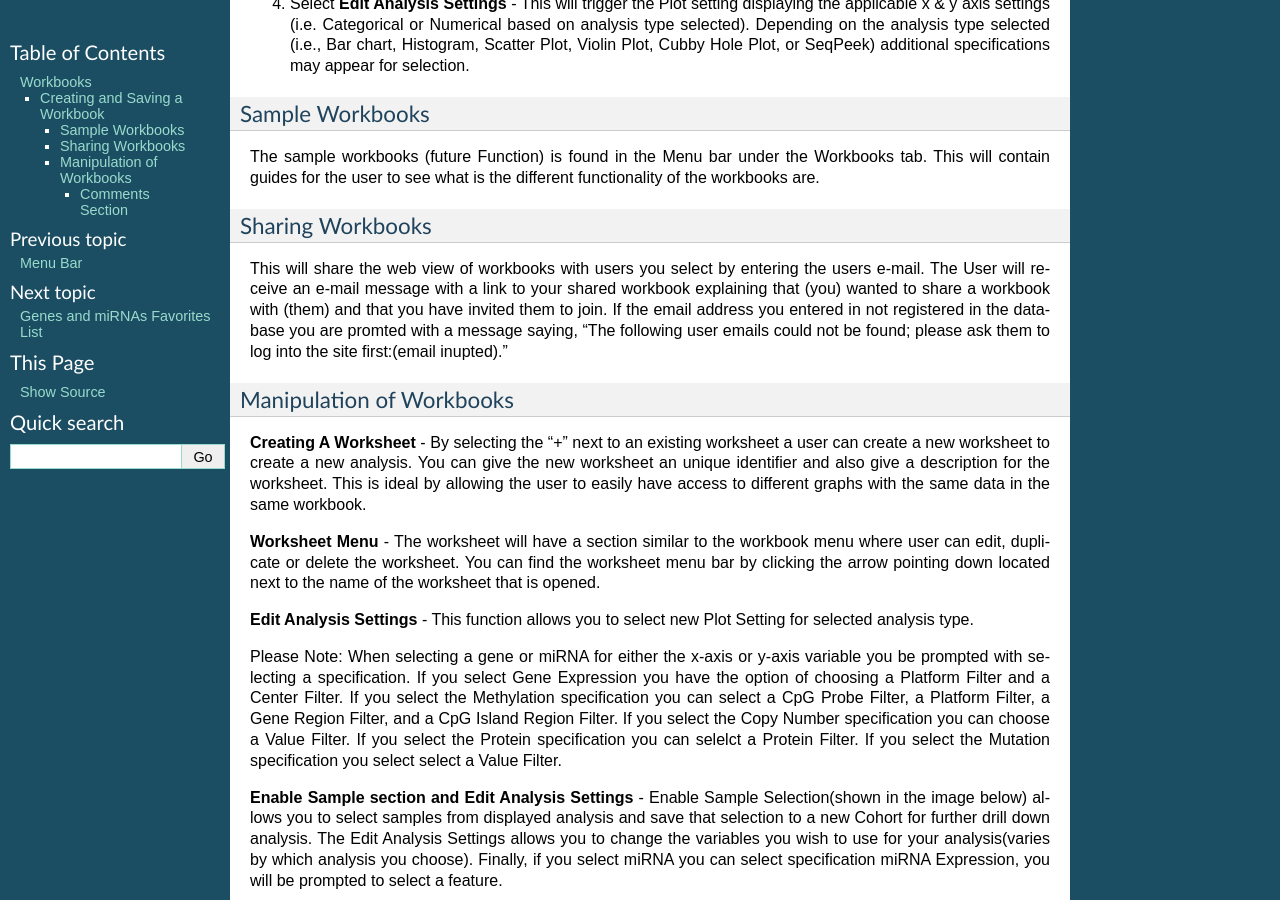
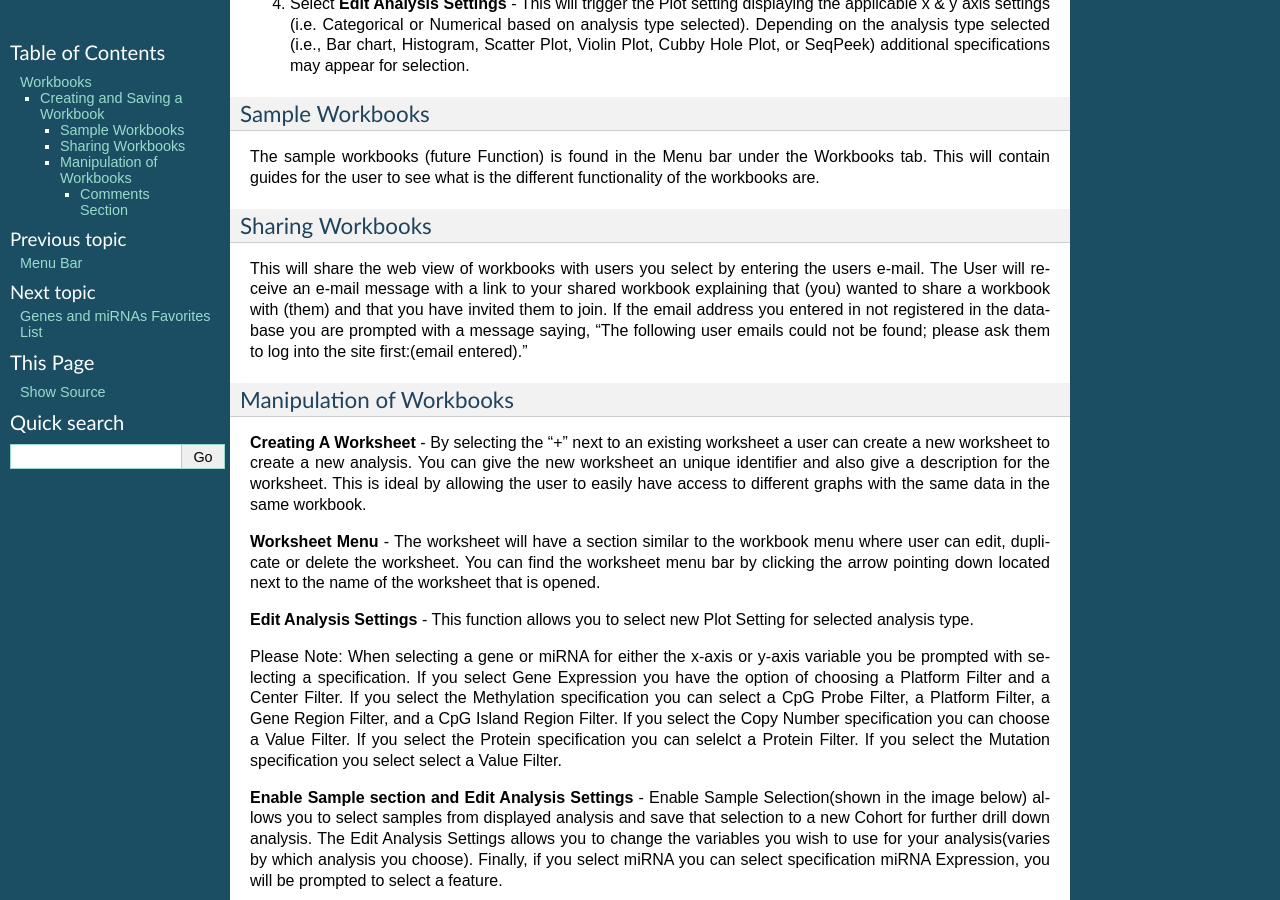
Before and after one commit to isb-cgc/readthedocs, a Sphinx documentation site: the page built from docs/source/sections/webapp/Workbooks.rst, in a window 1280 px wide and 900 px high, scrolled down 2612 px. Built offline with Sphinx 7.4.7, drawn with Linux system fonts in a browser that asks for light colours; pages that are not in the unit, such as notebooks, are missing from menus.

Commit message:
updated text

```diff
--- a/docs/source/sections/webapp/Workbooks.rst
+++ b/docs/source/sections/webapp/Workbooks.rst
@@ -92,7 +92,7 @@
 
 Sharing Workbooks
 -----------------
-This will share the web view of workbooks with users you select by entering the users e-mail.  The User will receive an e-mail message with a link to your shared workbook explaining that (you) wanted to share a workbook with (them) and that you have invited them to join.  If the email address you entered in not registered in the database you are promted with a message saying, "The following user emails could not be found; please ask them to log into the site first:(email inupted)."
+This will share the web view of workbooks with users you select by entering the users e-mail.  The User will receive an e-mail message with a link to your shared workbook explaining that (you) wanted to share a workbook with (them) and that you have invited them to join.  If the email address you entered in not registered in the database you are prompted with a message saying, "The following user emails could not be found; please ask them to log into the site first:(email entered)."
 
 Manipulation of Workbooks
 -------------------------
```
